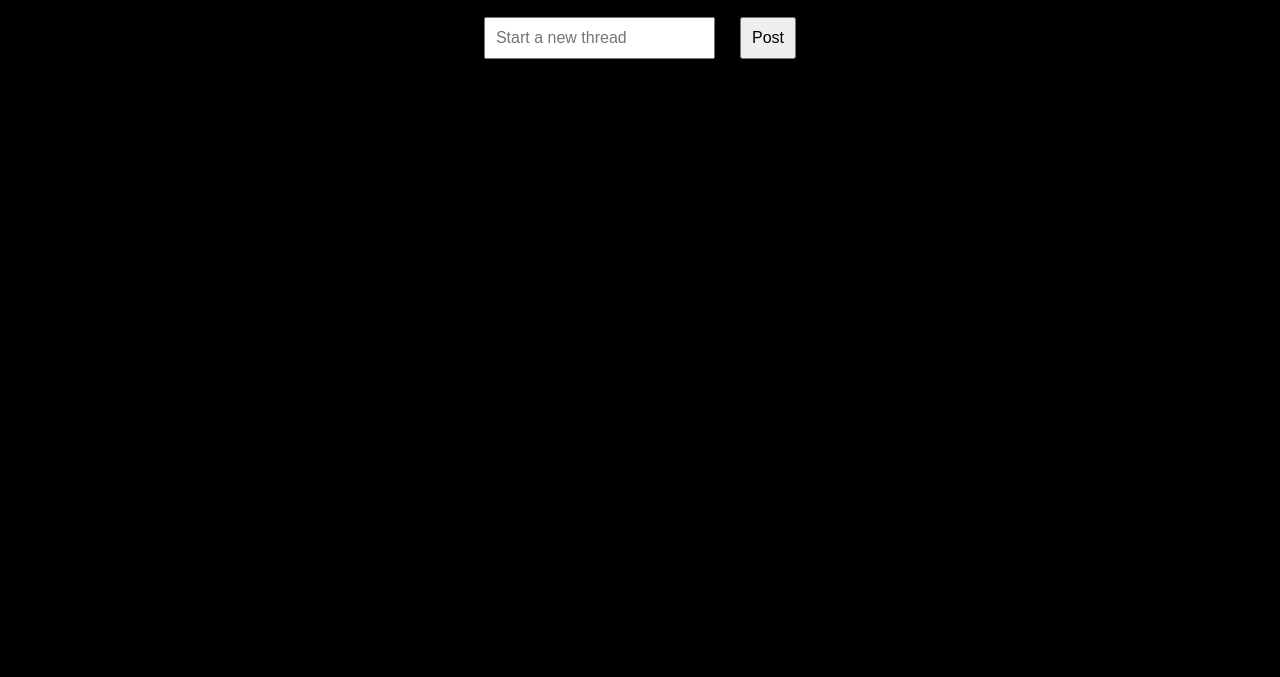
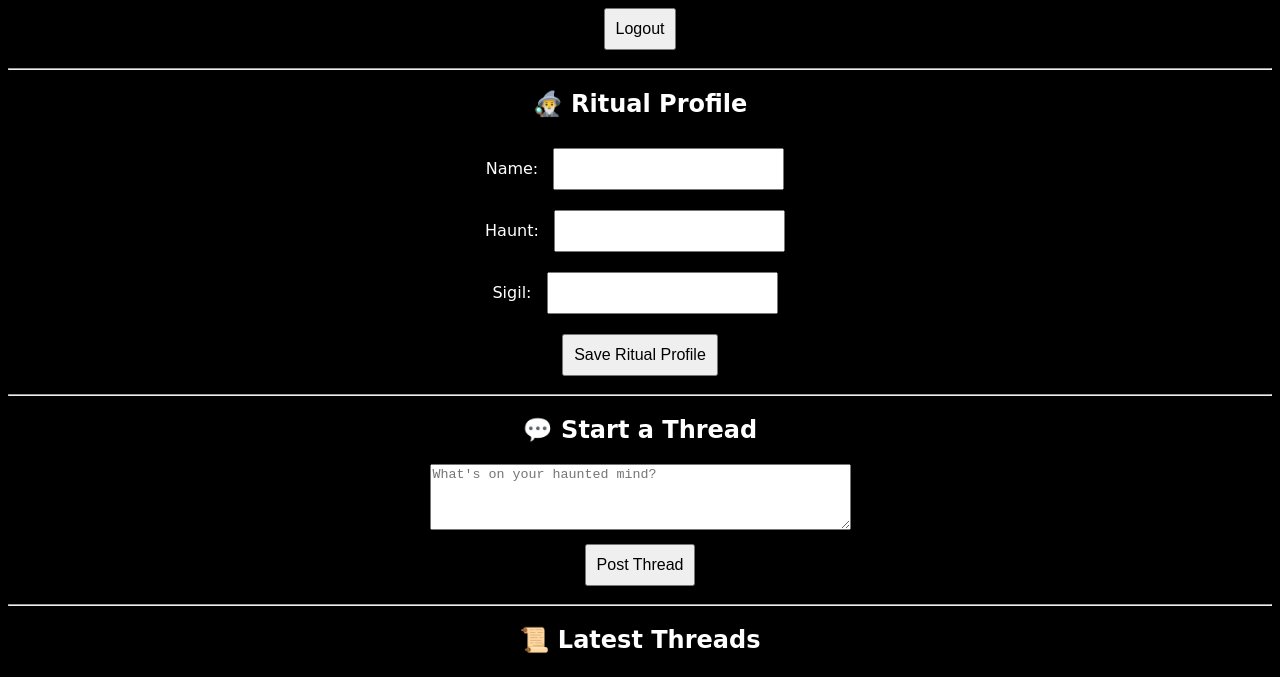
Before and after one commit to sumkindafreak/showduino.com, a plain HTML site: page HauntSyncForum_Configured/forum.html in a window 1280 px wide. Shown: the part 123-800 px from the top of the page. Drawn offline with Linux system fonts and the light colour scheme.

Commit message:
Update forum.html

```diff
--- a/HauntSyncForum_Configured/forum.html
+++ b/HauntSyncForum_Configured/forum.html
@@ -1,34 +1,56 @@
 <!DOCTYPE html>
 <html>
 <head>
+  <meta charset="UTF-8">
   <title>HauntSync Forum</title>
-  <meta name="viewport" content="width=device-width, initial-scale=1.0">
+  <link rel="stylesheet" href="style.css">
+
+  <!-- Firebase SDKs (Compat version) -->
   <script src="https://www.gstatic.com/firebasejs/9.22.2/firebase-app-compat.js"></script>
   <script src="https://www.gstatic.com/firebasejs/9.22.2/firebase-auth-compat.js"></script>
   <script src="https://www.gstatic.com/firebasejs/9.22.2/firebase-firestore-compat.js"></script>
-  <script src="https://www.gstatic.com/firebasejs/9.22.2/firebase-storage-compat.js"></script>
-  <link rel="stylesheet" href="style.css">
+
+  <script>
+    // ✅ Your Firebase Config (replace with actual if needed)
+    const firebaseConfig = {
+      apiKey: "YOUR_API_KEY",
+      authDomain: "hauntsync-forum-4b992.firebaseapp.com",
+      projectId: "hauntsync-forum-4b992",
+      storageBucket: "hauntsync-forum-4b992.appspot.com",
+      messagingSenderId: "525589326062",
+      appId: "1:525589326062:web:cfa0d7dc272c292fbb2840"
+    };
+    firebase.initializeApp(firebaseConfig);
+  </script>
 </head>
 <body>
-  <h2>HauntSync Forum</h2>
+  <h1>🕯️ Welcome to HauntSync Forum</h1>
+
   <button onclick="logout()">Logout</button>
-  <button onclick="openProfileEditor()">Edit Profile</button>
 
-  <div id="thread-section">
-    <input id="new-thread" placeholder="Start a new thread">
-    <button onclick="postThread()">Post</button>
-    <ul id="threads"></ul>
-  </div>
+  <hr>
 
-  <!-- Profile Modal -->
-  <div id="profileModal" class="ritual-modal" style="display:none;">
-    <h2>Edit Ritual Profile</h2>
-    <input id="modalPersona" type="text" placeholder="Persona"><br>
-    <input id="modalHaunt" type="text" placeholder="Haunt Name"><br>
-    <div id="sigilGallery" class="sigil-gallery"></div>
-    <button onclick="saveRitualProfile()">Save</button>
-  </div>
+  <h2>🧙‍♂️ Ritual Profile</h2>
+  <label>Name:</label>
+  <input id="ritual-persona" type="text"><br>
+  <label>Haunt:</label>
+  <input id="ritual-haunt" type="text"><br>
+  <label>Sigil:</label>
+  <input id="ritual-sigil" type="text"><br>
+  <button onclick="saveRitualProfile()">Save Ritual Profile</button>
 
+  <hr>
+
+  <h2>💬 Start a Thread</h2>
+  <textarea id="thread-content" rows="4" cols="50" placeholder="What's on your haunted mind?"></textarea><br>
+  <button onclick="postThread()">Post Thread</button>
+
+  <hr>
+
+  <h2>📜 Latest Threads</h2>
+  <ul id="threads-list"></ul>
+
+  <!-- 🧠 Forum Logic Script -->
   <script src="forum.js"></script>
 </body>
 </html>
```
